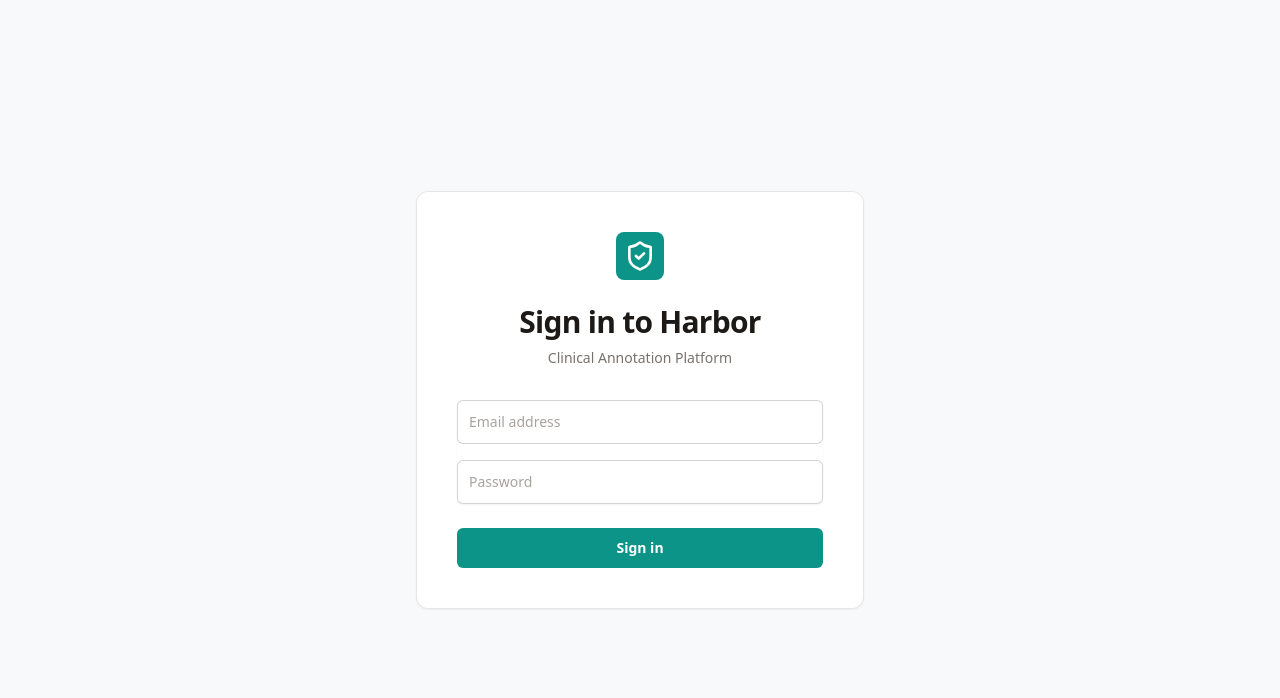
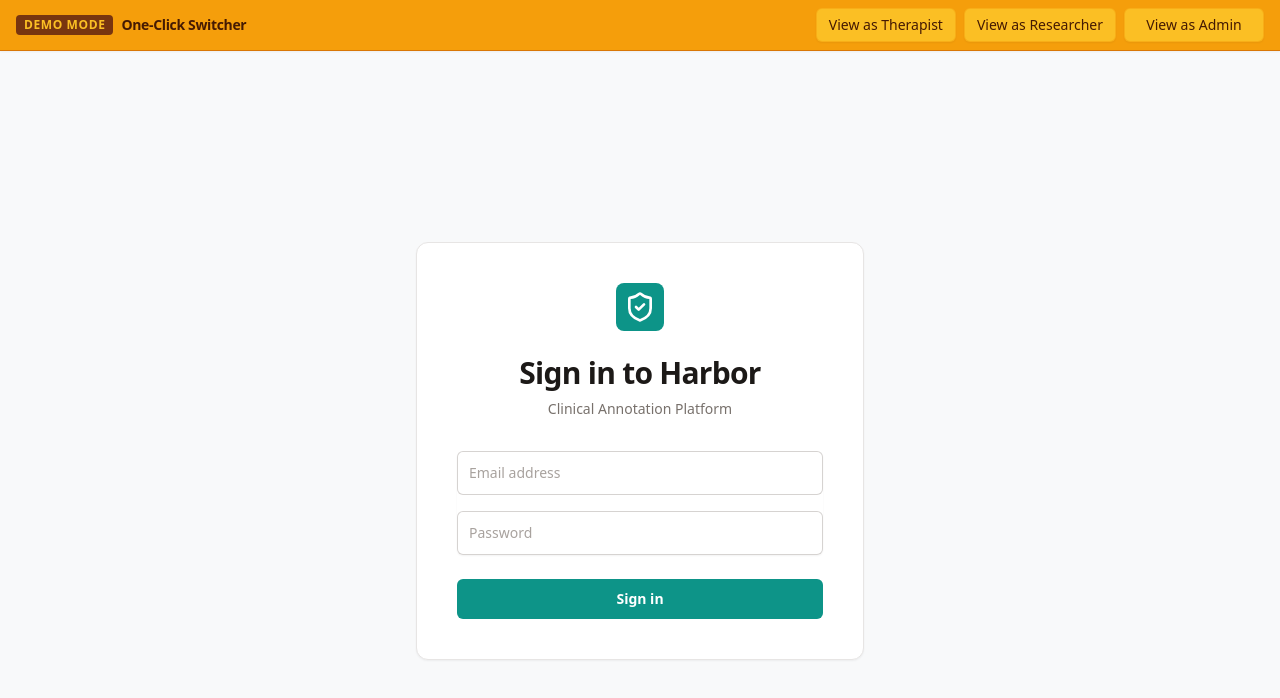
Before and after one commit to hitJangra/harbor-clinical-app, a Next.js app: page /login in a window 1280 px wide. Shown: the top 698 px of the page. Built offline with nearby package versions, Linux system fonts and the light colour scheme; no server answers.

Commit message:
Added one-click demo switcher NavBar

```diff
--- a/app/layout.tsx
+++ b/app/layout.tsx
@@ -19,7 +19,7 @@ export const metadata: Metadata = {
 };
 
 import { Toaster } from 'sonner';
-
+import DemoSwitcher from '@/components/DemoSwitcher';
 export default function RootLayout({
   children,
 }: Readonly<{
@@ -30,6 +30,7 @@ export default function RootLayout({
       <body
         className={`${geistSans.variable} ${geistMono.variable} antialiased`}
       >
+        <DemoSwitcher />
         {children}
         <Toaster position="bottom-right" />
       </body>
--- /dev/null
+++ b/components/DemoSwitcher.tsx
@@ -0,0 +1,94 @@
+'use client';
+
+import { useState } from 'react';
+import { useRouter } from 'next/navigation';
+import { createClient } from '@/utils/supabase/client';
+
+export default function DemoSwitcher() {
+  const router = useRouter();
+  const supabase = createClient();
+  const [loading, setLoading] = useState(false);
+
+  const handleSwitch = async (role: string) => {
+    setLoading(true);
+    try {
+      // Clear existing session
+      await supabase.auth.signOut();
+
+      let email = '';
+      let password = '';
+      let redirect = '';
+
+      switch (role) {
+        case 'therapist':
+          email = 'therapist@demo.com';
+          password = 'password1234';
+          redirect = '/dashboard';
+          break;
+        case 'researcher':
+          email = 'researcher@demo.com';
+          password = 'password123456';
+          redirect = '/researcher';
+          break;
+        case 'admin':
+          email = 'admin@demo.com';
+          password = 'Password12345';
+          redirect = '/admin';
+          break;
+      }
+
+      // Sign in with new credentials
+      const { error } = await supabase.auth.signInWithPassword({
+        email,
+        password,
+      });
+
+      if (error) {
+        console.error('Demo login error:', error.message);
+        alert('Failed to login: ' + error.message);
+      } else {
+        // Redirect and refresh server components
+        router.push(redirect);
+        router.refresh();
+      }
+    } catch (err) {
+      console.error(err);
+    } finally {
+      setLoading(false);
+    }
+  };
+
+  return (
+    <div className="bg-amber-500 text-amber-950 px-4 py-2 flex flex-col sm:flex-row items-center justify-center sm:justify-between gap-3 text-sm font-medium z-[100] sticky top-0 border-b border-amber-600 shadow-sm">
+      <div className="flex items-center gap-2 font-bold tracking-tight">
+        <span className="bg-amber-900 text-amber-400 px-2 py-0.5 rounded text-xs uppercase tracking-wider">
+          Demo Mode
+        </span>
+        <span>One-Click Switcher</span>
+      </div>
+      <div className="flex flex-wrap items-center justify-center gap-2">
+        <button
+          onClick={() => handleSwitch('therapist')}
+          disabled={loading}
+          className="bg-amber-400 hover:bg-amber-300 px-3 py-1.5 rounded-md transition-colors disabled:opacity-50 shadow-sm border border-amber-500/50 flex items-center justify-center min-w-[140px]"
+        >
+          View as Therapist
+        </button>
+        <button
+          onClick={() => handleSwitch('researcher')}
+          disabled={loading}
+          className="bg-amber-400 hover:bg-amber-300 px-3 py-1.5 rounded-md transition-colors disabled:opacity-50 shadow-sm border border-amber-500/50 flex items-center justify-center min-w-[140px]"
+        >
+          View as Researcher
+        </button>
+        <button
+          onClick={() => handleSwitch('admin')}
+          disabled={loading}
+          className="bg-amber-400 hover:bg-amber-300 px-3 py-1.5 rounded-md transition-colors disabled:opacity-50 shadow-sm border border-amber-500/50 flex items-center justify-center min-w-[140px]"
+        >
+          View as Admin
+        </button>
+      </div>
+    </div>
+  );
+}
```
